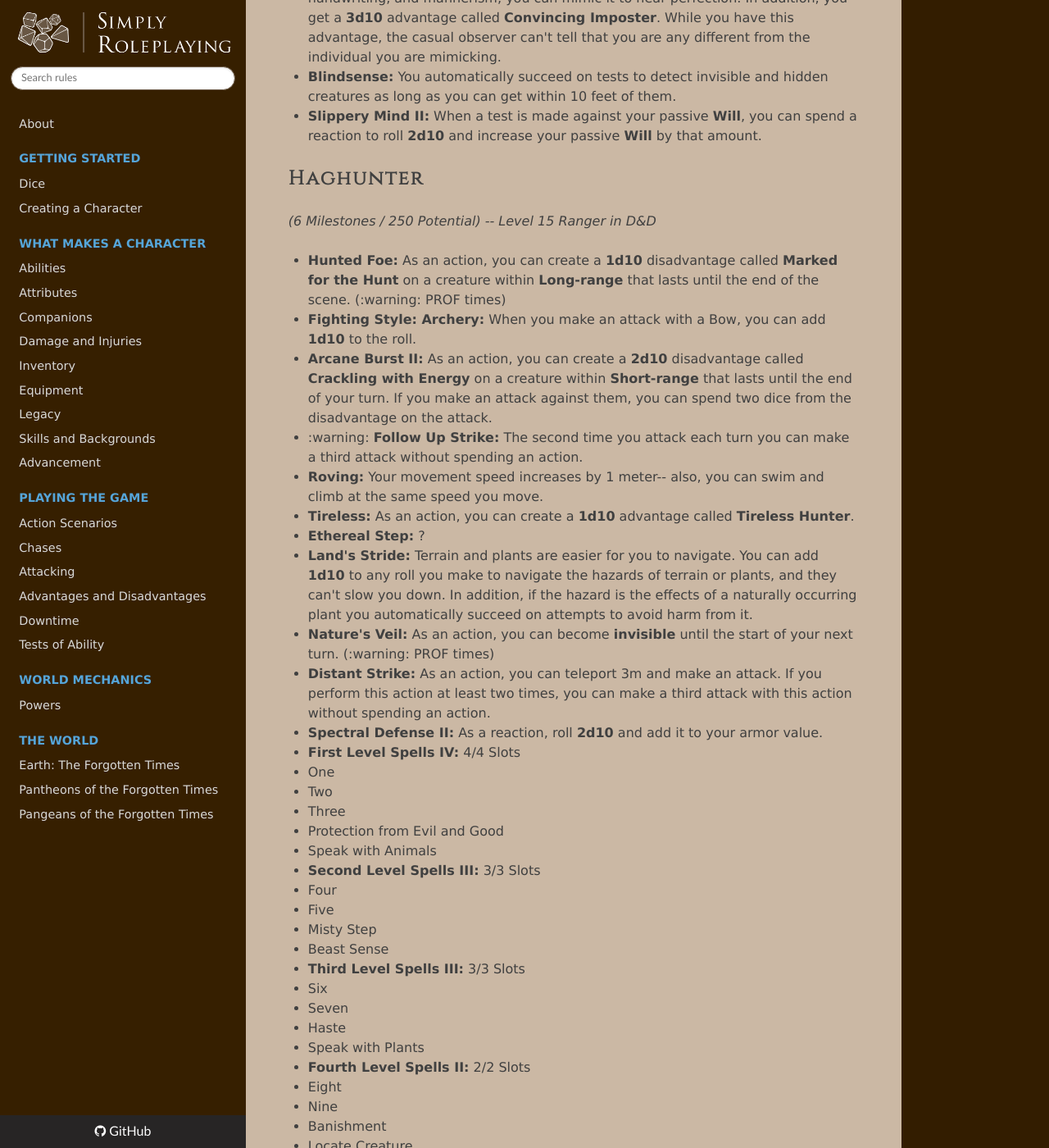
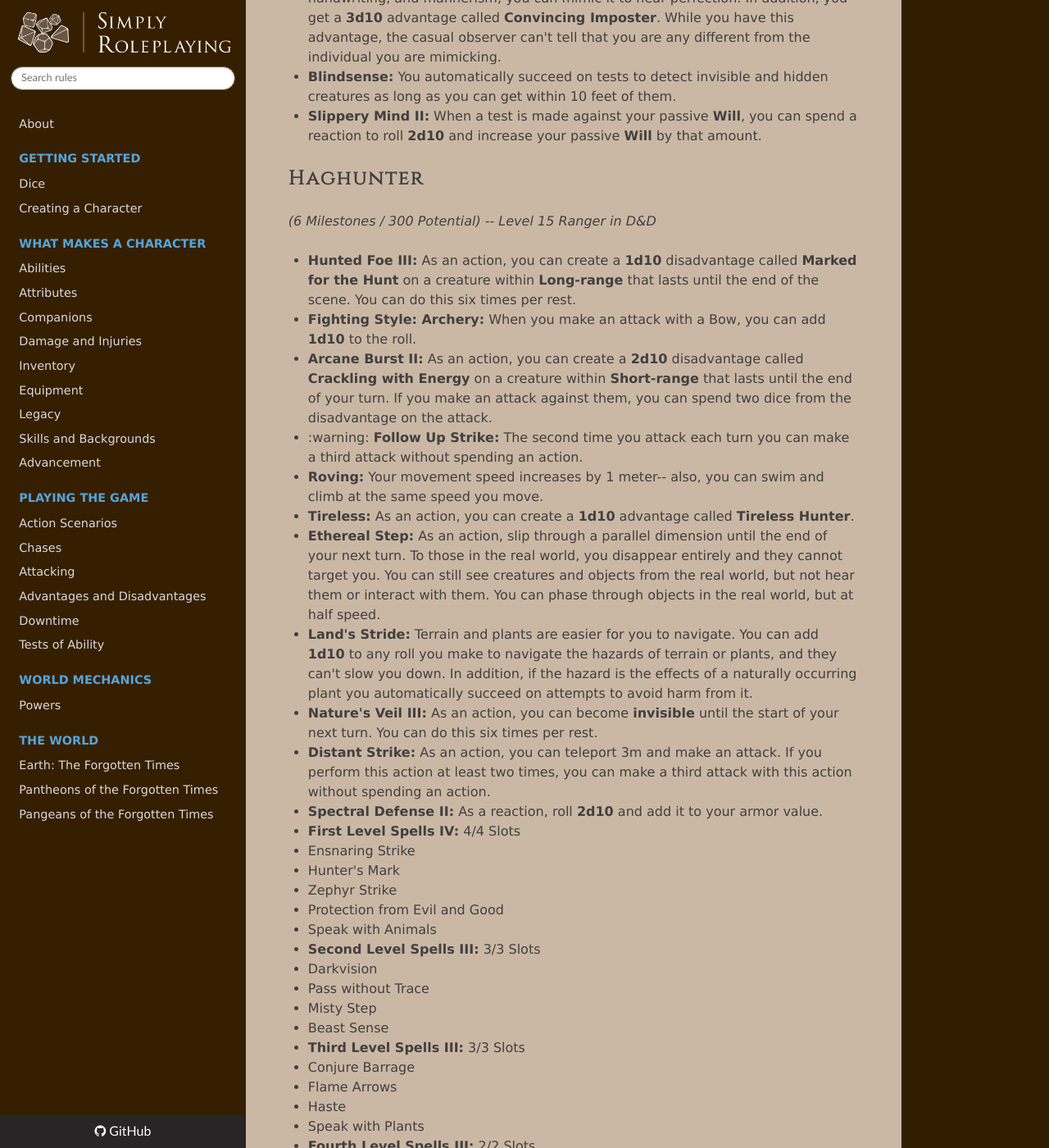
Before and after one commit to TheFifthRider/simply-roleplaying-webapp, an MkDocs documentation site: the page built from docs/character/example_abilities.md, in a window 1280 px wide and 1400 px high, scrolled down 6063 px. Shown: the whole window at 82% size. Built offline with MkDocs 1.6.1, drawn with Linux system fonts in a browser that asks for light colours; nearby versions of some CDN libraries; some of the changed text lies outside the part shown.

Commit message:
refactor: Reordered abilities page

```diff
--- a/docs/character/example_abilities.md
+++ b/docs/character/example_abilities.md
@@ -65,7 +65,7 @@ _This modifier increases with your milestones, up to +9 at Milestone 9.<br/>When
 
 ## Diviner
 
-_(6 Milestones / 250 Potential) -- Level 15 Wizard in D&D_
+_(6 Milestones / 240 Potential) -- Level 15 Wizard in D&D_
 
 * **Arcane Recovery:** During downtime, recover up to **6** levels of Spell Slots
 
@@ -152,37 +152,37 @@ _(6 Milestones / 210 Potential) -- Level 15 Rogue in D&D_
 
 ## Haghunter
 
-_(6 Milestones / 250 Potential) -- Level 15 Ranger in D&D_
+_(6 Milestones / 300 Potential) -- Level 15 Ranger in D&D_
 
-* **Hunted Foe:** As an action, you can create a **1d10** disadvantage called **Marked for the Hunt** on a creature within **Long-range** that lasts until the end of the scene. (:warning: PROF times)
+* **Hunted Foe III:** As an action, you can create a **1d10** disadvantage called **Marked for the Hunt** on a creature within **Long-range** that lasts until the end of the scene. You can do this six times per rest.
 * **Fighting Style: Archery:** When you make an attack with a Bow, you can add **1d10** to the roll.
 * **Arcane Burst II:** As an action, you can create a **2d10** disadvantage called **Crackling with Energy** on a creature within **Short-range** that lasts until the end of your turn. If you make an attack against them, you can spend two dice from the disadvantage on the attack.
 * :warning: **Follow Up Strike:** The second time you attack each turn you can make a third attack without spending an action.
 * **Roving:** Your movement speed increases by 1 meter-- also, you can swim and climb at the same speed you move.
 * **Tireless:** As an action, you can create a **1d10** advantage called **Tireless Hunter**.
-* **Ethereal Step:** ?
+* **Ethereal Step:** As an action, slip through a parallel dimension until the end of your next turn. To those in the real world, you disappear entirely and they cannot target you. You can still see creatures and objects from the real world, but not hear them or interact with them. You can phase through objects in the real world, but at half speed.
 * **Land's Stride:** Terrain and plants are easier for you to navigate. You can add **1d10** to any roll you make to navigate the hazards of terrain or plants, and they can't slow you down. In addition, if the hazard is the effects of a naturally occurring plant you automatically succeed on attempts to avoid harm from it.
-* **Nature's Veil:** As an action, you can become **invisible** until the start of your next turn. (:warning: PROF times)
+* **Nature's Veil III:** As an action, you can become **invisible** until the start of your next turn. You can do this six times per rest.
 * **Distant Strike:** As an action, you can teleport 3m and make an attack. If you perform this action at least two times, you can make a third attack with this action without spending an action.
 * **Spectral Defense II:** As a reaction, roll **2d10** and add it to your armor value.
 * **First Level Spells IV:** 4/4 Slots
-  * One
-  * Two
-  * Three
+  * Ensnaring Strike
+  * Hunter's Mark
+  * Zephyr Strike
   * Protection from Evil and Good
   * Speak with Animals
 * **Second Level Spells III:** 3/3 Slots
-  * Four
-  * Five
+  * Darkvision
+  * Pass without Trace
   * Misty Step
   * Beast Sense
 * **Third Level Spells III:** 3/3 Slots
-  * Six
-  * Seven
+  * Conjure Barrage
+  * Flame Arrows
   * Haste
   * Speak with Plants
-* **Fourth Level Spells II:** 2/2 Slots
-  * Eight
-  * Nine
+* **Fourth Level Spells III:** 2/2 Slots
+  * Freedom of Movement
+  * Guardian of Nature
   * Banishment
   * Locate Creature
```
Also changed, not shown: other parts of docs/character/example_abilities.md (+2 -2 lines), docs/character/abilities.md (+65 -59 lines), docs/character/abilities_scratchpad.md (added, +41 -0 lines).
